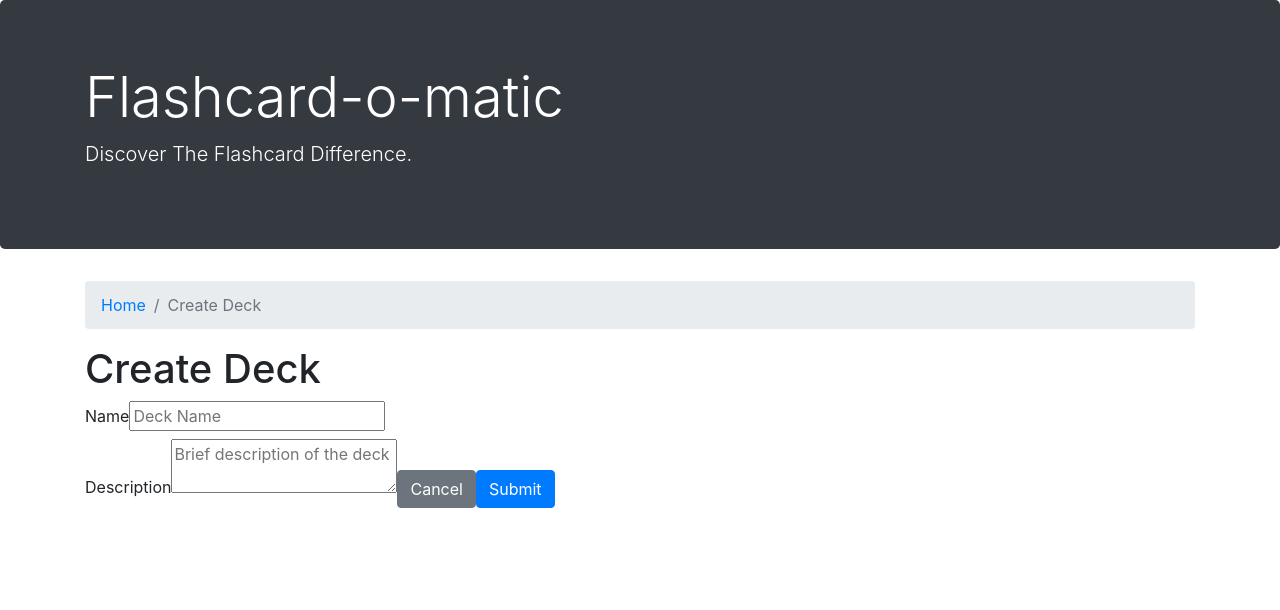
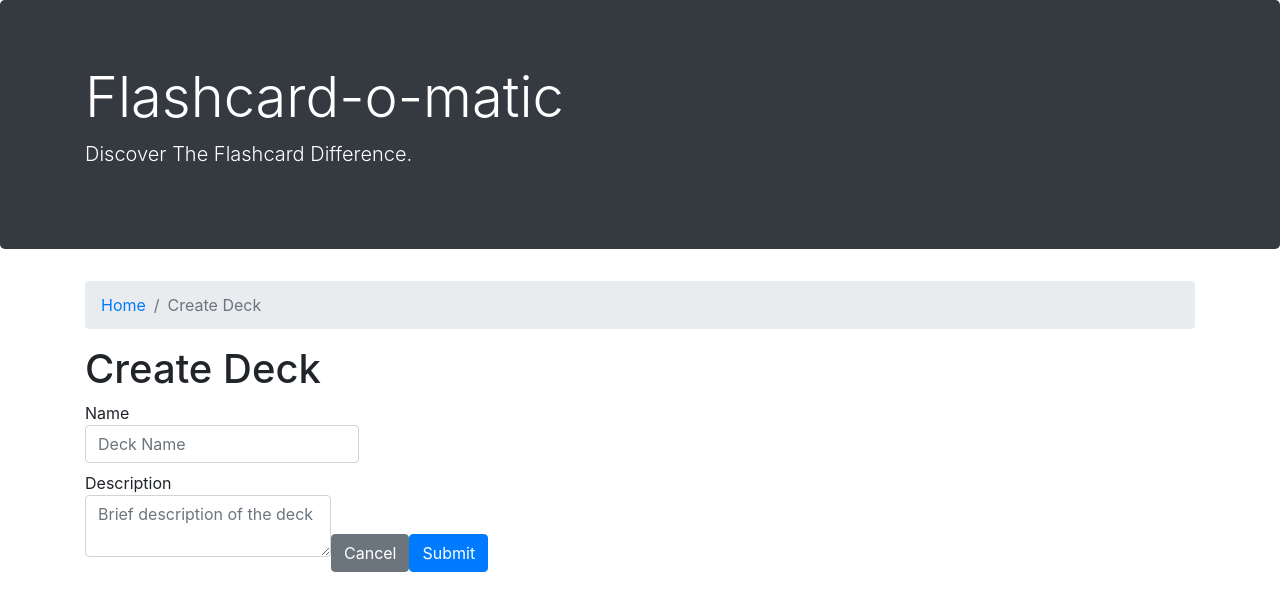
Before and after one commit to chilledpop/Flashcard-App, a React (Create React App) app: page /decks/new in a window 1280 px wide. Shown: the top 610 px of the page. Built offline with nearby package versions, Linux system fonts and the light colour scheme; a web font is replaced by a local one.

Commit message:
additional changes including card and deck display

```diff
--- a/src/Cards/CardsDisplay.js
+++ b/src/Cards/CardsDisplay.js
@@ -21,7 +21,7 @@ function CardsDisplay({ deck }) {
   return (
     <>
       <h3>Cards</h3>
-      {deck.map(({ cards: { id, front, back} }) => (
+      {deck.cards.map(({ id, front, back}) => (
         <div className="card">
           <div className="row card-body">
             <p className="col card-text">{front}</p>
@@ -30,12 +30,12 @@ function CardsDisplay({ deck }) {
           <div>
             <Link to={`${url}/${id}/edit`}>
               <button className="btn btn-secondary">
-                <i class="bi bi-pencil-fill"></i>
+                <i className="bi bi-pencil-fill"></i>
                 Edit
               </button>
             </Link>
             <button className="btn btn-danger" onClick={handleCardDelete}>
-              <i class="bi bi-trash"></i>
+              <i className="bi bi-trash"></i>
               Delete
             </button>
           </div>
--- a/src/Deck/DeckCreate.js
+++ b/src/Deck/DeckCreate.js
@@ -1,6 +1,7 @@
 import React, { useState } from "react";
 import { Link, useHistory } from "react-router-dom";
 import { createDeck } from "../utils/api";
+import FormDeck from "../Forms/FormDeck";
 
 function DeckCreate() {
   const initialFormState = {
@@ -28,39 +29,12 @@ function DeckCreate() {
   return (
     <div>
       <nav aria-label="breadcrumb">
-        <ol class="breadcrumb">
-          <li class="breadcrumb-item"><Link to="/">Home</Link></li>
-          <li class="breadcrumb-item active" aria-current="page">Create Deck</li>
+        <ol className="breadcrumb">
+          <li className="breadcrumb-item"><Link to="/">Home</Link></li>
+          <li className="breadcrumb-item active" aria-current="page">Create Deck</li>
         </ol>
       </nav>
-      <form onSubmit={handleSubmit}>
-        <h1>Create Deck</h1>
-        <label htmlFor="name">
-          Name
-          <input
-            id="name"
-            type="text"
-            placeholder="Deck Name"
-            name="name"
-            onChange={handleChange}
-            value={formData.name}
-          />
-        </label>
-        <br />
-        <label htmlFor="description">
-          Description
-          <textarea
-            id="description"
-            type="textarea"
-            placeholder="Brief description of the deck"
-            name="description"
-            onChange={handleChange}
-            value={formData.description}
-          />
-        </label>
-        <button className="btn btn-secondary" onClick={() => history.push("/")}>Cancel</button>
-        <button type="submit" className="btn btn-primary">Submit</button>
-      </form>
+      <FormDeck handleSubmit={handleSubmit} handleChange={handleChange} formData={formData}/>
     </div>
   )
 }
--- a/src/Deck/DeckInfo.js
+++ b/src/Deck/DeckInfo.js
@@ -1,6 +1,5 @@
-import React from "react";
+import React, { useEffect, useState } from "react";
 import { Link, useHistory, useParams, useRouteMatch } from "react-router-dom";
-import { useEffect, useState } from "react";
 import { deleteDeck, readDeck } from "../utils/api";
 import CardsDisplay from "../Cards/CardsDisplay";
 
@@ -12,12 +11,12 @@ function DeckInfo() {
   const { url } = useRouteMatch();
 
   useEffect(() => {
-      async function loadDeck() {
-        const response = await readDeck(deckId);
-        setDeck(response);
-      }
+    async function loadDeck() {
+      const response = await readDeck(deckId);
+      setDeck(response);
+    }
 
-      loadDeck();
+    loadDeck();
   }, [deckId]);
 
   const handleDeckDelete = async () => {
@@ -34,9 +33,9 @@ function DeckInfo() {
   return (
     <div>
       <nav aria-label="breadcrumb">
-        <ol class="breadcrumb">
-            <li class="breadcrumb-item">Home</li>
-            <li class="breadcrumb-item active" aria-current="page">{deck.name}</li>
+        <ol className="breadcrumb">
+            <li className="breadcrumb-item">Home</li>
+            <li className="breadcrumb-item active" aria-current="page">{deck.name}</li>
         </ol>
       </nav>
       <div>
@@ -45,13 +44,13 @@ function DeckInfo() {
         <div>
             <Link to={`${url}/edit`}>
               <button className="btn btn-secondary">
-                <i class="bi bi-pencil-fill"></i>
+                <i className="bi bi-pencil-fill"></i>
                 Edit
               </button>
             </Link>
             <Link to={`${url}/study`}>
               <button>
-                <i class="bi bi-journal-bookmark-fill"></i>
+                <i className="bi bi-journal-bookmark-fill"></i>
                 Study
               </button>
             </Link>
@@ -62,7 +61,7 @@ function DeckInfo() {
               </button>
             </Link>
             <button className="btn btn-danger" onClick={handleDeckDelete}>
-              <i class="bi bi-trash"></i>
+              <i className="bi bi-trash"></i>
               Delete
             </button>
         </div>
--- a/src/Home/DeckDisplay.js
+++ b/src/Home/DeckDisplay.js
@@ -28,23 +28,23 @@ function DeckDisplay({ deck }) {
         </div>
       </div>
       <div className="row">
-        <p class="card-text">{description}</p>
+        <p className="card-text">{description}</p>
       </div>
       <div className="row">
         <Link to="/decks/:deckId">
           <button className="btn btn-secondary">
-            <i class="bi bi-eye-fill"></i>
+            <i className="bi bi-eye-fill"></i>
             View
           </button>
         </Link>
         <Link to="/decks/:deckId/study">
           <button className="btn btn-primary">
-            <i class="bi bi-journal-bookmark-fill"></i>
+            <i className="bi bi-journal-bookmark-fill"></i>
             Study
           </button>
         </Link>
         <button className="btn btn-danger" onClick={handleDelete}>
-          <i class="bi bi-trash"></i>
+          <i className="bi bi-trash"></i>
           Delete
         </button>
       </div>
```
